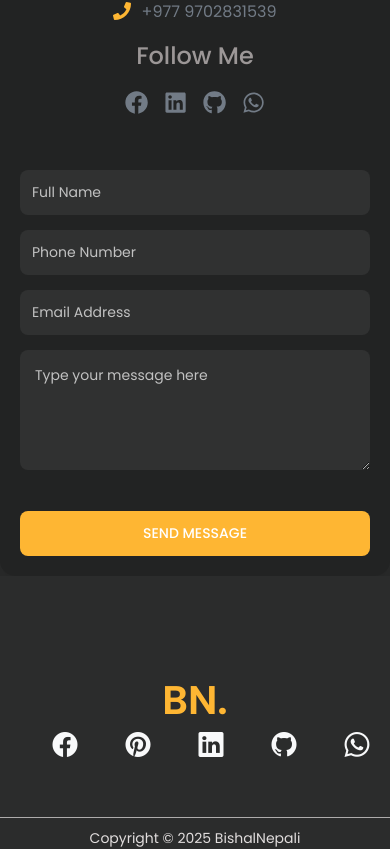
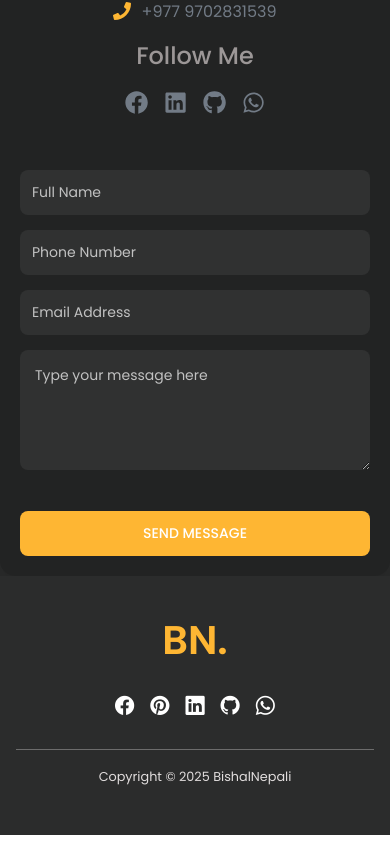
Before and after one commit to Bishal-np/portfolio, a React (Vite) app: page / in a window 390 px wide. Shown: the part 2624-3473 px from the top of the page. Built offline with nearby package versions, Linux system fonts and the light colour scheme.

Commit message:
footer update

```diff
--- a/src/componant/Footer.jsx
+++ b/src/componant/Footer.jsx
@@ -4,32 +4,26 @@ import "../scss/layouts/footer.scss"
 function Footer() {
   return (
     <footer className='footer'>
+      <div className="footer-content">
         <h2 className='logo'>BN.</h2>
-      <div>
+        <div className="footer-main">
           <p className='description'>Follow Me</p>
           <div className="social-icons">
-          <ul className='d-flex gap-5  align-items-center  justify-content-center fs-5 text-light icons'>
-            <li><a href=""><i className="bi bi-facebook"></i></a></li>
-            <li><a href=""><i className="bi bi-pinterest"></i></a></li>
-            <li><a href=""><i className="bi bi-linkedin"></i></a></li>
-            <li><a href=""><i className="bi bi-github"></i></a></li>
-            <li><a href=""><i className="bi bi-whatsapp"></i></a></li>
+            <ul className='social-links'>
+              <li><a href="#"><i className="bi bi-facebook"></i></a></li>
+              <li><a href="#"><i className="bi bi-pinterest"></i></a></li>
+              <li><a href="#"><i className="bi bi-linkedin"></i></a></li>
+              <li><a href="#"><i className="bi bi-github"></i></a></li>
+              <li><a href="#"><i className="bi bi-whatsapp"></i></a></li>
             </ul>
           </div>
           <div className="copy-right">
-          <div className="container copy-right-section">
+            <div className="copy-right-section">
               <p className='copy'>Copyright © 2025 BishalNepali</p>
             </div>
           </div>
         </div>
-
-
-
-
-
-
-
-
+      </div>
     </footer>
   )
 }
--- a/src/scss/layouts/footer.scss
+++ b/src/scss/layouts/footer.scss
@@ -1,54 +1,112 @@
-.footer{
+.footer {
     background-color: var(--primary-color);
+    padding: 2rem 0;
     text-align: center;
-    .logo{
-        font-size: 80px;
-        padding-top: 200px;
+
+    .footer-content {
+      max-width: 1200px;
+      margin: 0 auto;
+      padding: 0 1rem;
+    }
+
+    .logo {
+      font-size: 4rem;
       color: var(--secondary-color);
       font-weight: 600;
-        @media (max-width:576px) {
-            font-size: 40px;
-            padding-top: 100px;
-            color: var(--secondary-color);
+      margin-bottom: 2rem;
+    }
+
+    .footer-main {
+      .description {
+        color: white;
+        font-size: 1.5rem;
+        margin-bottom: 1.5rem;
         font-weight: 600;
+      }
 
-        }
-    }
-    div{
-        .description{
-            color: rgb(86, 83, 83);
-            font-size: 25px;
-            padding-bottom: 20px;
+      .social-icons {
+        margin-bottom: 3rem;
+
+        .social-links {
+          display: flex;
+          gap: 1.5rem;
+          justify-content: center;
+          align-items: center;
+          padding: 0;
+          list-style: none;
+
+          li {
+            font-size: 1.5rem;
+
+            a {
               color: white;
-            font-weight: 600;
+              transition: color 0.3s ease;
 
-            @media (max-width:576px) {
-                display: none;
-
-            }
-        }
-        .social-icons{
-            margin-bottom: 60px;
-            .icons{
-                li{
-                    font-size: 25px;
-                }
-                li:hover{
+              &:hover {
                 color: var(--secondary-color);
               }
             }
           }
-       .copy-right{
+        }
+      }
 
-        .copy-right-section{
-            border-top: 1px solid rgb(174, 172, 172);
+      .copy-right {
+        .copy-right-section {
+          border-top: 1px solid rgba(174, 172, 172, 0.5);
+          padding-top: 1rem;
+          max-width: 1200px;
+          margin: 0 auto;
+        }
 
-        }
-        .copy{
+        .copy {
           color: rgb(225, 221, 221);
-            margin-top: 10px;
+          font-size: 0.9rem;
         }
       }
     }
 
+    // Responsive adjustments
+    @media (max-width: 768px) {
+      .logo {
+        font-size: 3rem;
+        padding-top: 1rem;
       }
+
+      .footer-main {
+        .social-icons {
+          margin-bottom: 2rem;
+
+          .social-links {
+            gap: 1rem;
+          }
+        }
+      }
+    }
+
+    @media (max-width: 576px) {
+      .logo {
+        font-size: 2.5rem;
+        padding-top: 0.5rem;
+      }
+
+      .description {
+        display: none;
+      }
+
+      .footer-main {
+        .social-icons {
+          .social-links {
+            li {
+              font-size: 1.2rem;
+            }
+          }
+        }
+
+        .copy-right {
+          .copy {
+            font-size: 0.8rem;
+          }
+        }
+      }
+    }
+  }
```
Lines whose indentation alone changed are shown as unchanged.
